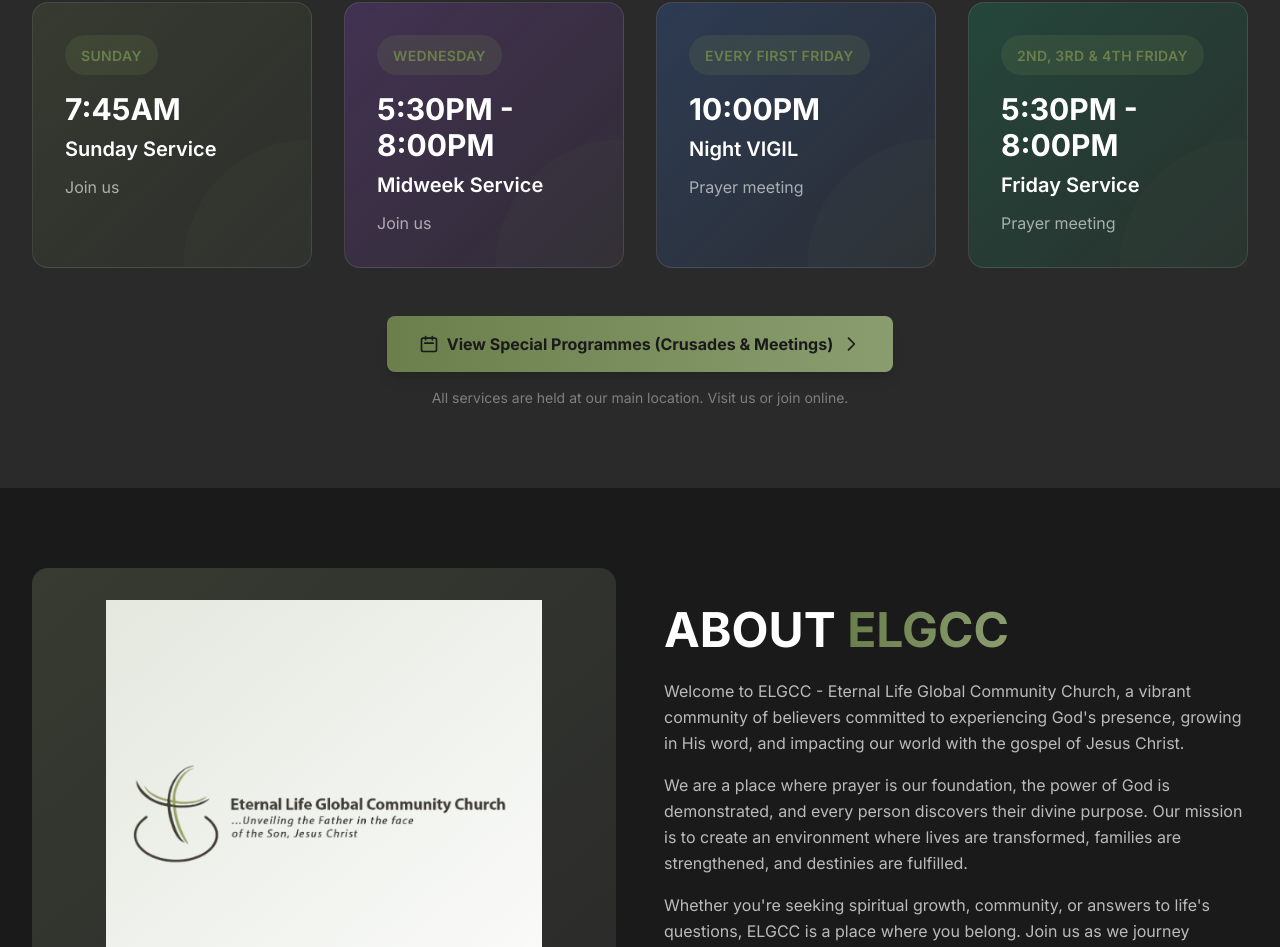
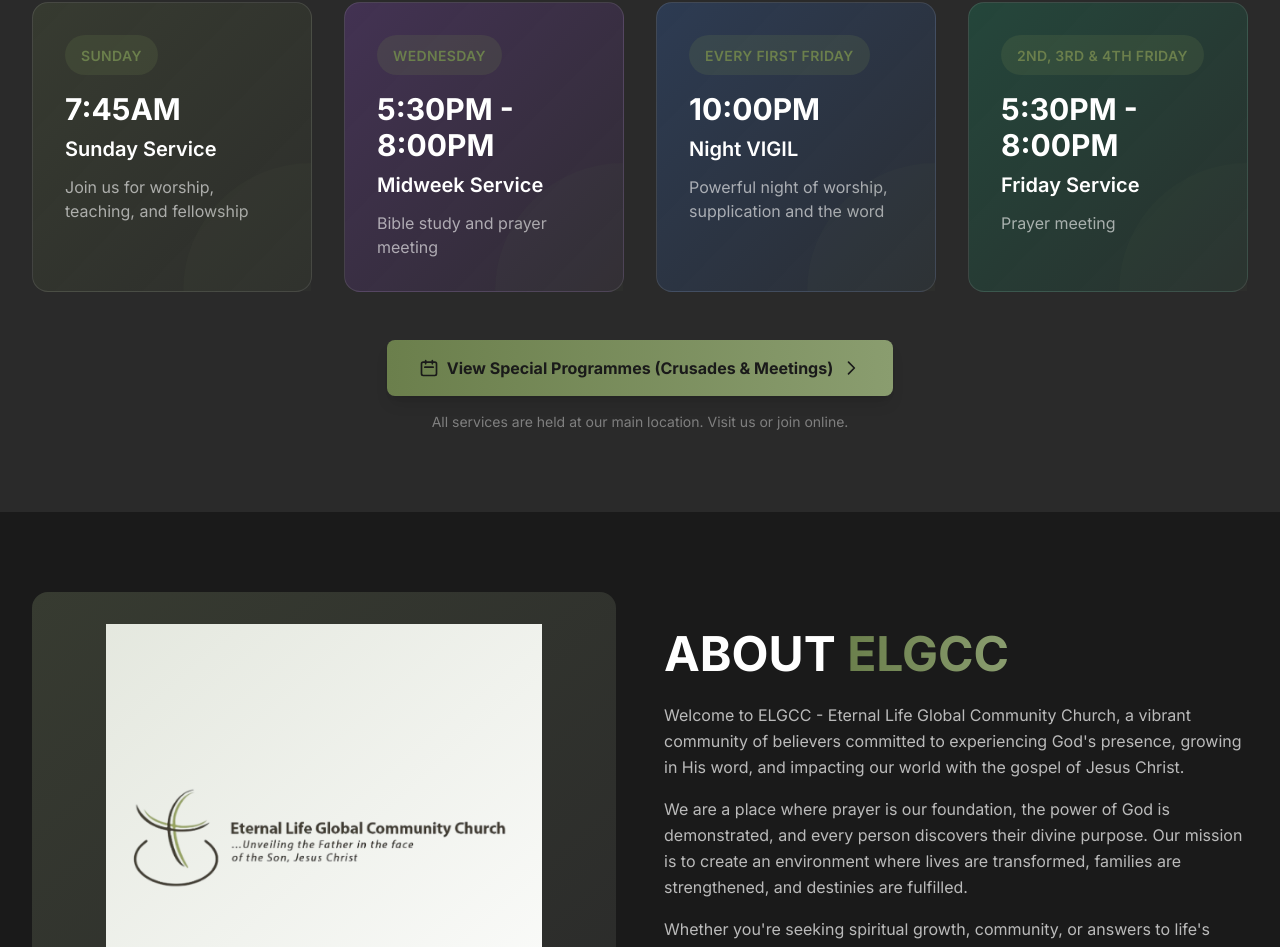
Before and after one commit to TriumphantSam/elgcc-website, a Next.js app: page / in a window 1280 px wide. Shown: the part 1062-2009 px from the top of the page. Built offline with nearby package versions, Linux system fonts and the light colour scheme.

Commit message:
style: revert programme descriptions and refine friday texts

```diff
--- a/components/home/Programmes.tsx
+++ b/components/home/Programmes.tsx
@@ -6,21 +6,21 @@
             day: 'SUNDAY',
             time: '7:45AM',
             title: 'Sunday Service',
-            description: 'Join us',
+            description: 'Join us for worship, teaching, and fellowship',
             color: 'from-primary/20 to-primary/5',
         },
         {
             day: 'WEDNESDAY',
             time: '5:30PM - 8:00PM',
             title: 'Midweek Service',
-            description: 'Join us',
+            description: 'Bible study and prayer meeting',
             color: 'from-purple-500/20 to-purple-500/5',
         },
         {
             day: 'EVERY FIRST FRIDAY',
             time: '10:00PM',
             title: 'Night VIGIL',
-            description: 'Prayer meeting',
+            description: 'Powerful night of worship, supplication and the word',
             color: 'from-blue-500/20 to-blue-500/5',
         },
         {
```
